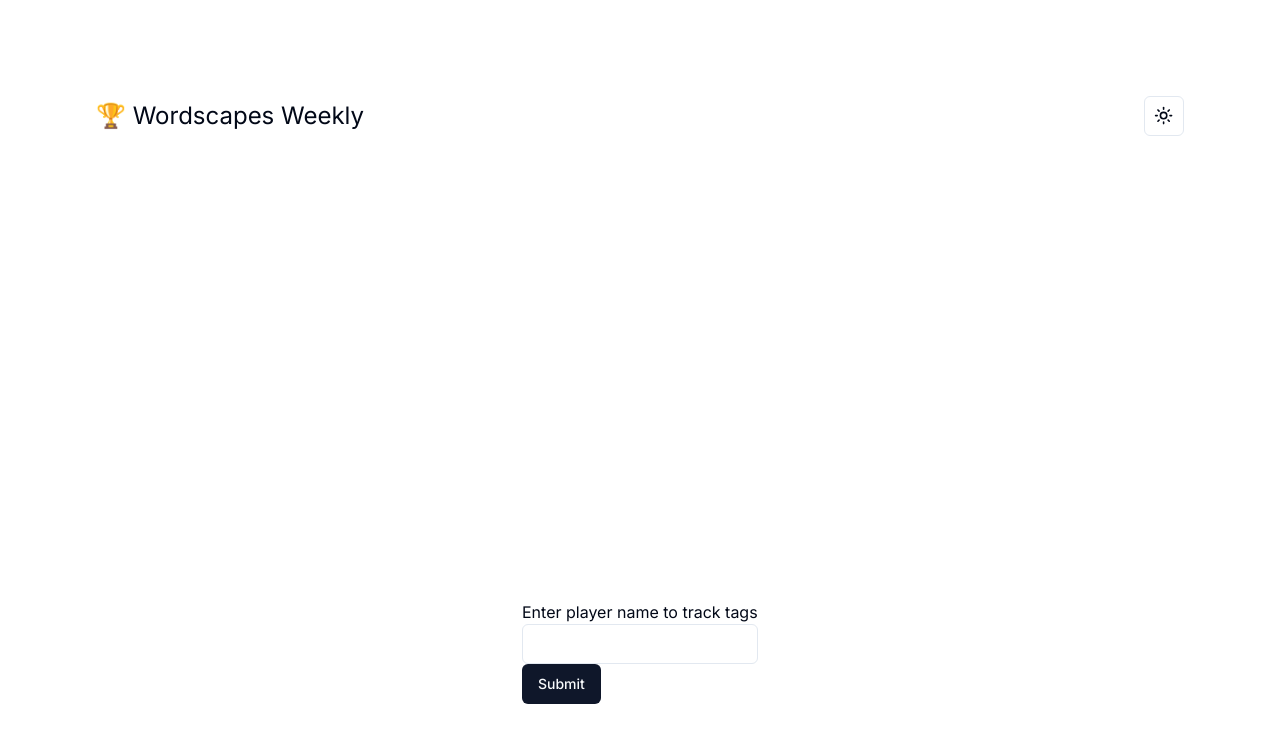
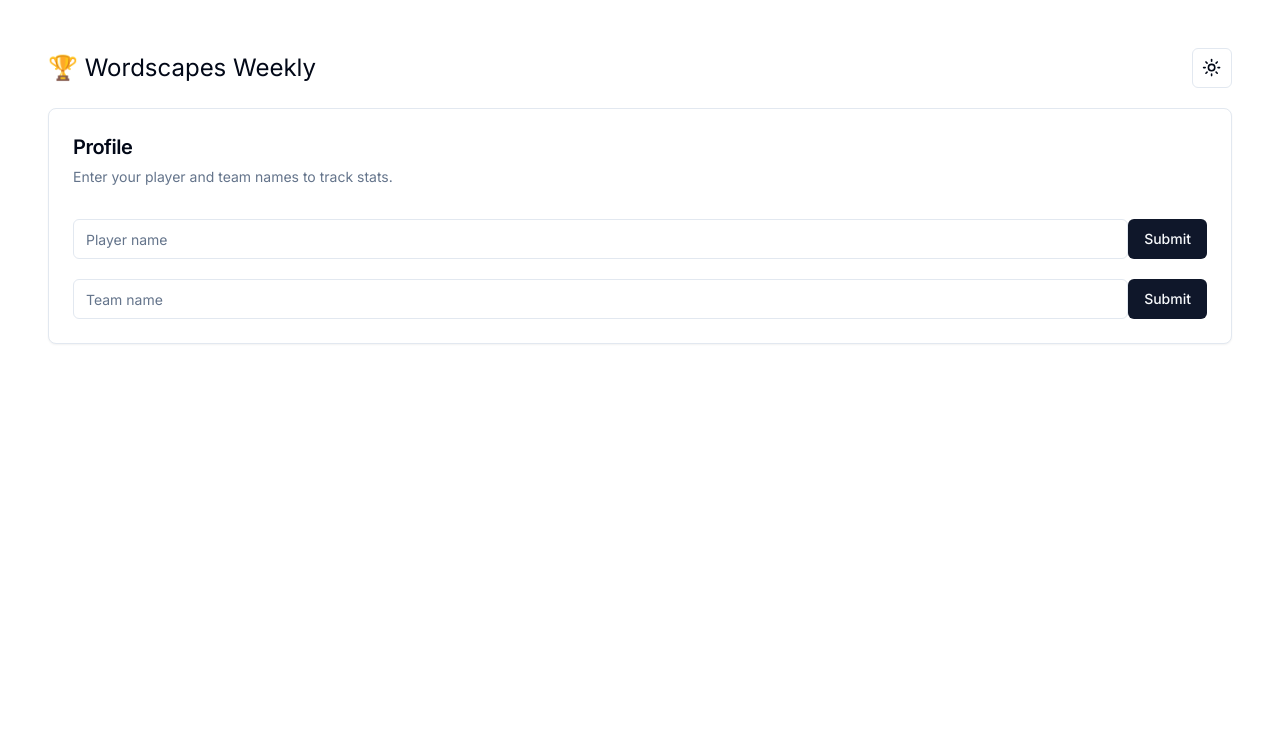
Before and after one commit to brandedcow/werdscapes-weekly, a Next.js app: page / in a window 1280 px wide. Shown: the top 742 px of the page. Built offline with nearby package versions, Linux system fonts and the light colour scheme.

Commit message:
feat: Added Profile section on homepage.

```diff
--- a/app/page.tsx
+++ b/app/page.tsx
@@ -1,20 +1,17 @@
 import { DarkModeToggle } from "@/components/shared/dark-mode-toggle";
+import { ProfileCard } from "@/components/shared/profile-card";
 import { Button } from "@/components/ui/button";
 import { Input } from "@/components/ui/input";
-import Image from "next/image";
 
 export default function Home() {
   return (
-    <main className="flex min-h-screen flex-col items-center justify-between p-24">
+    <main className="flex min-h-screen flex-col justify-start p-12 gap-y-5">
       <div className="w-full flex justify-between items-center">
         <h1 className="text-2xl">🏆 Wordscapes Weekly</h1>
         <DarkModeToggle />
       </div>
-      <div>
-        <h2>Enter player name to track tags</h2>
-        <Input />
-        <Button>Submit</Button>
-      </div>
+
+      <ProfileCard />
     </main>
   );
 }
--- /dev/null
+++ b/components/shared/profile-card.tsx
@@ -0,0 +1,37 @@
+import { Button } from "../ui/button";
+import {
+  Card,
+  CardContent,
+  CardDescription,
+  CardHeader,
+  CardTitle,
+} from "../ui/card";
+import { Input } from "../ui/input";
+
+export function ProfileCard() {
+  return (
+    <Card>
+      <CardHeader>
+        <CardTitle className="text-xl">Profile</CardTitle>
+        <CardDescription>
+          Enter your player and team names to track stats.
+        </CardDescription>
+      </CardHeader>
+      <CardContent className="flex flex-col gap-y-3">
+        <div className="flex flex-col">
+          <div className="flex mt-2">
+            <Input placeholder="Player name" />
+            <Button>Submit</Button>
+          </div>
+        </div>
+
+        <div className="flex flex-col">
+          <div className="flex mt-2">
+            <Input placeholder="Team name" />
+            <Button>Submit</Button>
+          </div>
+        </div>
+      </CardContent>
+    </Card>
+  );
+}
--- /dev/null
+++ b/components/ui/card.tsx
@@ -0,0 +1,79 @@
+import * as React from "react"
+
+import { cn } from "@/lib/utils"
+
+const Card = React.forwardRef<
+  HTMLDivElement,
+  React.HTMLAttributes<HTMLDivElement>
+>(({ className, ...props }, ref) => (
+  <div
+    ref={ref}
+    className={cn(
+      "rounded-lg border bg-card text-card-foreground shadow-sm",
+      className
+    )}
+    {...props}
+  />
+))
+Card.displayName = "Card"
+
+const CardHeader = React.forwardRef<
+  HTMLDivElement,
+  React.HTMLAttributes<HTMLDivElement>
+>(({ className, ...props }, ref) => (
+  <div
+    ref={ref}
+    className={cn("flex flex-col space-y-1.5 p-6", className)}
+    {...props}
+  />
+))
+CardHeader.displayName = "CardHeader"
+
+const CardTitle = React.forwardRef<
+  HTMLParagraphElement,
+  React.HTMLAttributes<HTMLHeadingElement>
+>(({ className, ...props }, ref) => (
+  <h3
+    ref={ref}
+    className={cn(
+      "text-2xl font-semibold leading-none tracking-tight",
+      className
+    )}
+    {...props}
+  />
+))
+CardTitle.displayName = "CardTitle"
+
+const CardDescription = React.forwardRef<
+  HTMLParagraphElement,
+  React.HTMLAttributes<HTMLParagraphElement>
+>(({ className, ...props }, ref) => (
+  <p
+    ref={ref}
+    className={cn("text-sm text-muted-foreground", className)}
+    {...props}
+  />
+))
+CardDescription.displayName = "CardDescription"
+
+const CardContent = React.forwardRef<
+  HTMLDivElement,
+  React.HTMLAttributes<HTMLDivElement>
+>(({ className, ...props }, ref) => (
+  <div ref={ref} className={cn("p-6 pt-0", className)} {...props} />
+))
+CardContent.displayName = "CardContent"
+
+const CardFooter = React.forwardRef<
+  HTMLDivElement,
+  React.HTMLAttributes<HTMLDivElement>
+>(({ className, ...props }, ref) => (
+  <div
+    ref={ref}
+    className={cn("flex items-center p-6 pt-0", className)}
+    {...props}
+  />
+))
+CardFooter.displayName = "CardFooter"
+
+export { Card, CardHeader, CardFooter, CardTitle, CardDescription, CardContent }
```
